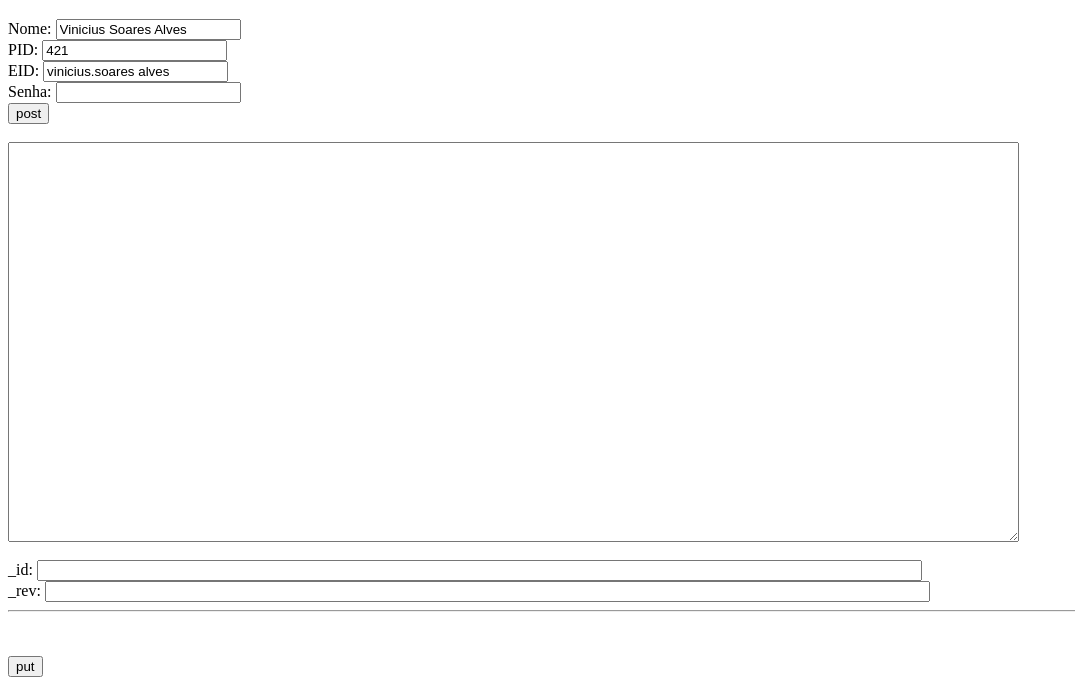
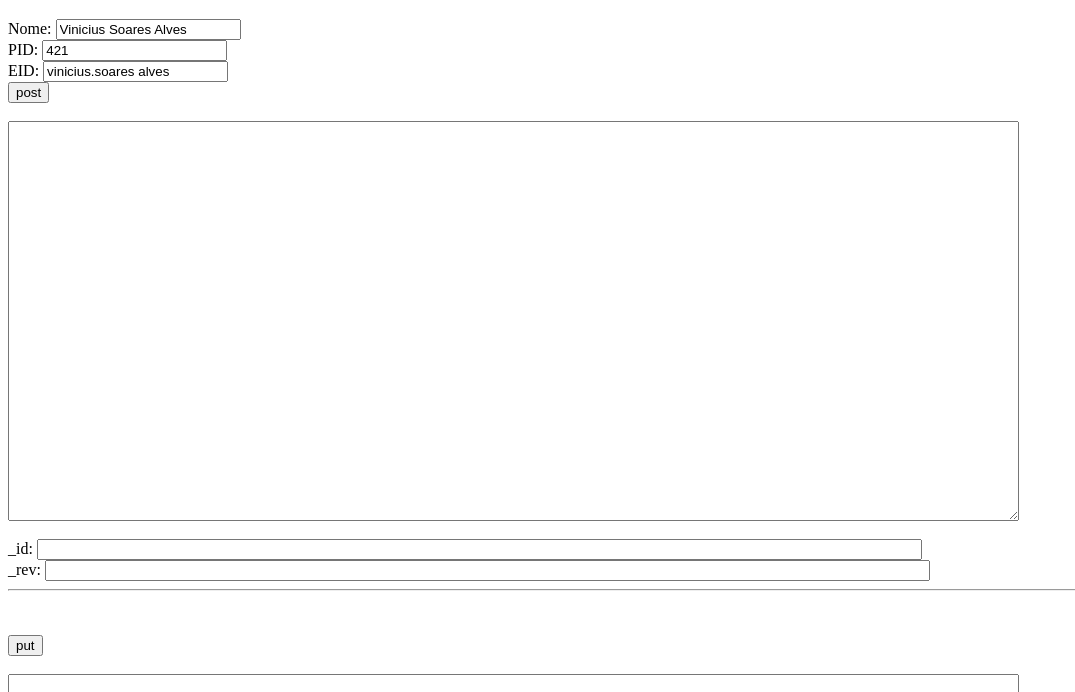
Before and after one commit to fernandobhz/crud-employee, a website: page public/employees/index.html in a window 1280 px wide. Shown: the part 96-788 px from the top of the page, without its empty margins (0-1075 px from the left). Drawn offline with Linux system fonts and the light colour scheme.

Commit message:
removed password from employee

```diff
--- a/public/employees/index.html
+++ b/public/employees/index.html
@@ -13,7 +13,6 @@
 		Nome: <input id="ename" type="text" value=""><br>
 		PID: <input id="pid" type="text" value=""><br>
 		EID: <input id="eid" type="text" value=""><br>
-		Senha: <input id="password" type="text" value=""><br>
 		<button onclick="post()">post</button><br><br>
 		<textarea id="postResults" style="width: 80%; height: 400px"></textarea><br><br>
 		_id: <input id="_id" type="text" value="" style="width: 70%"><br>
```
